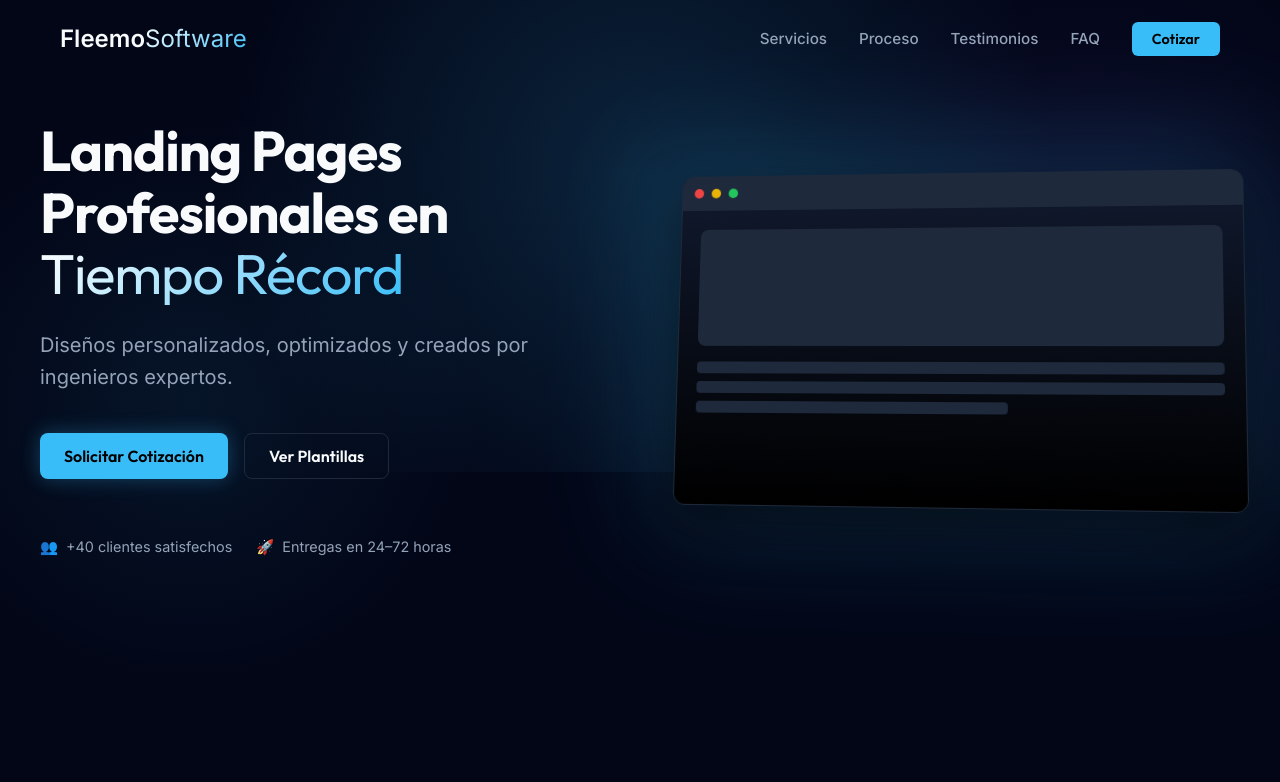
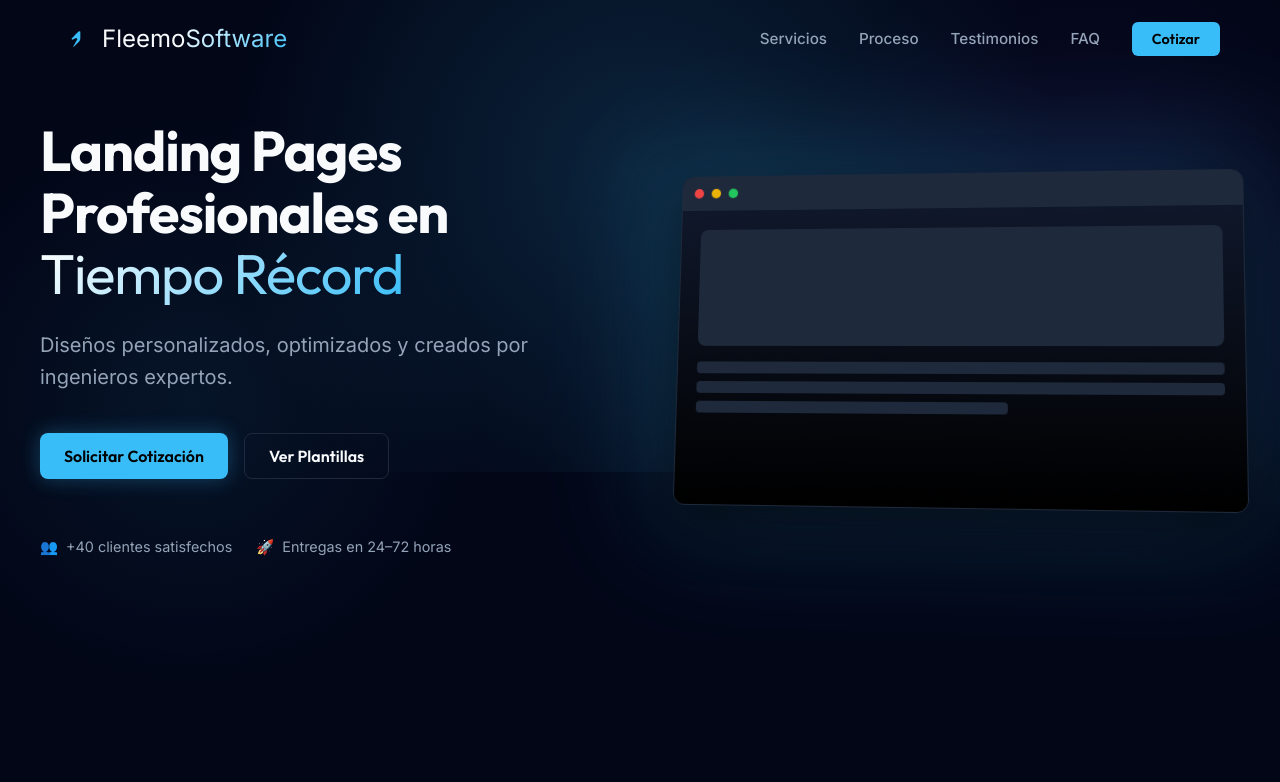
Before and after one commit to FleemoPartners/FleemoSoftware-web, a Vue app: page / in a window 1280 px wide. Shown: the top 782 px of the page. Built offline with nearby package versions, Linux system fonts and the light colour scheme.

Commit message:
feat: Integrate logo into Header and Footer

```diff
--- a/src/modules/landing/ui/FooterSection.vue
+++ b/src/modules/landing/ui/FooterSection.vue
@@ -4,7 +4,7 @@
       <div class="footer-top">
         <div class="footer-brand">
           <div class="footer-logo">
-            <!-- Logo placeholder -->
+            <img :src="fleemoLogo" alt="FleemoSoftware Logo" class="logo-img" />
             <span class="logo-text">Fleemo<span class="text-gradient">Software</span></span>
           </div>
           <p class="brand-desc">
@@ -16,18 +16,18 @@
           <div class="link-group">
             <h4>Menú</h4>
             <ul>
-              <li><a href="#">Inicio</a></li>
-              <li><a href="#">Servicios</a></li>
-              <li><a href="#">Portfolio</a></li>
-              <li><a href="#">Contacto</a></li>
+              <li><a href="#hero">Inicio</a></li>
+              <li><a href="#value">Valor</a></li>
+              <li><a href="#services">Servicios</a></li>
+              <li><a href="#process">Proceso</a></li>
             </ul>
           </div>
 
           <div class="link-group">
             <h4>Contacto</h4>
             <ul>
-              <li><a href="mailto:contacto@fleemosoftware.com">contacto@fleemosoftware.com</a></li>
-              <li><a href="#">WhatsApp: +123 456 7890</a></li>
+              <li><a href="mailto:fleemocontacto@gmail.com">fleemocontacto@gmail.com</a></li>
+              <li><a href="#">WhatsApp: +51932230390</a></li>
               <li class="hours">Lun - Vie: 9:00 - 18:00</li>
             </ul>
           </div>
@@ -48,6 +48,11 @@
     </div>
   </footer>
 </template>
+
+<script setup>
+import fleemoLogo from '@/assets/fleemo.svg'
+
+</script>
 
 <style scoped>
 .footer-section {
@@ -84,8 +89,15 @@
   font-size: 1.5rem;
   font-weight: 800;
   margin-bottom: 20px;
-  display: inline-block;
+  display: flex;
+  align-items: center;
+  gap: 10px;
   font-family: var(--font-heading);
+}
+
+.logo-img {
+  height: 32px;
+  width: auto;
 }
 
 .brand-desc {
--- a/src/modules/landing/ui/HeaderSection.vue
+++ b/src/modules/landing/ui/HeaderSection.vue
@@ -3,7 +3,8 @@
     <div class="container">
       <div class="logo">
         <a href="#" @click.prevent="scrollToSection('hero')">
-          Fleemo<span class="text-gradient">Software</span>
+          <img :src="fleemoLogo" alt="FleemoSoftware Logo" class="logo-img" />
+          <span>Fleemo<span class="text-gradient">Software</span></span>
         </a>
       </div>
 
@@ -26,6 +27,7 @@
 
 <script setup>
 import { ref, onMounted, onUnmounted } from 'vue'
+import fleemoLogo from '@/assets/fleemo.svg'
 
 const isScrolled = ref(false)
 const isMenuOpen = ref(false)
@@ -97,6 +99,14 @@ onUnmounted(() => {
   font-weight: 800;
   color: var(--color-heading);
   text-decoration: none;
+  display: flex;
+  align-items: center;
+  gap: 10px;
+}
+
+.logo-img {
+  height: 32px;
+  width: auto;
 }
 
 .nav-menu {
```
